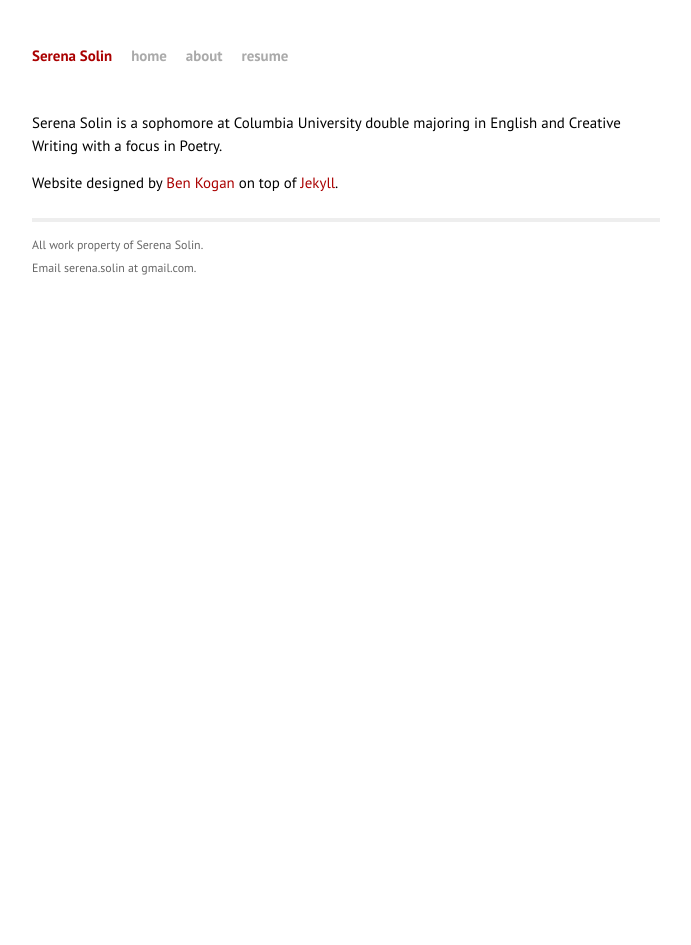
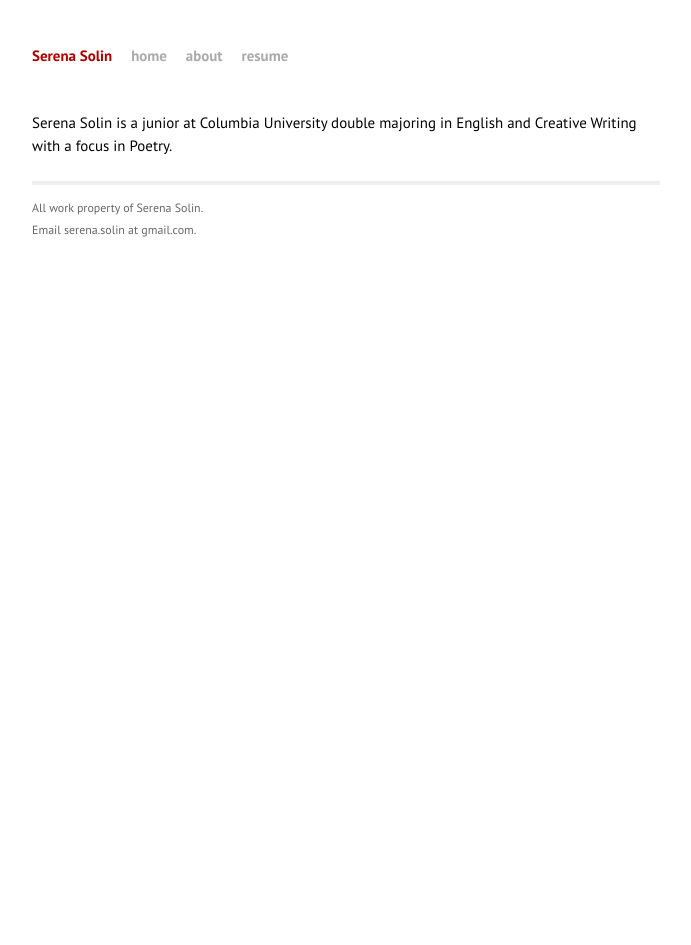
Before and after one commit to benkogan/serena, a Jekyll site: the page built from about/index.md, in a window 1280 px wide. Shown: the whole page, without its empty margins (294-985 px from the left). Built offline with Jekyll 4.4.1, drawn with Linux system fonts in a browser that asks for light colours; some web fonts are replaced; Markdown is read by kramdown in place of the engine named in the settings.

Commit message:
Update index.md

```diff
--- a/about/index.md
+++ b/about/index.md
@@ -3,10 +3,4 @@ layout: default
 title:  Serena Solin - About
 ---
 
-Serena Solin is a sophomore at Columbia University double majoring in English and Creative Writing with a focus in Poetry.
-
-Website designed by [Ben Kogan][bmk] on top of [Jekyll][jek].
-
-
-[bmk]: http://benkogan.com
-[jek]: http://jekyllrb.com
+Serena Solin is a junior at Columbia University double majoring in English and Creative Writing with a focus in Poetry.
```
